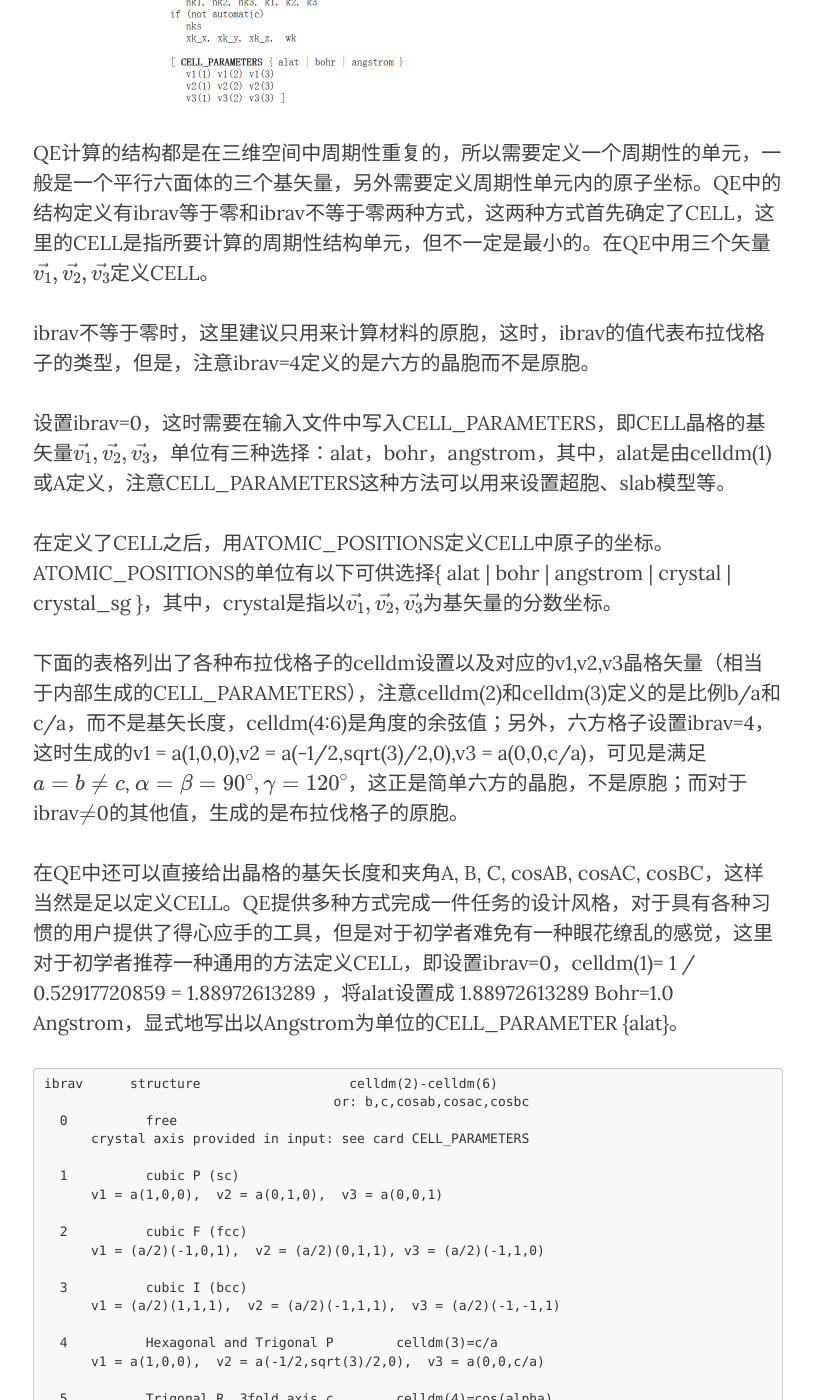
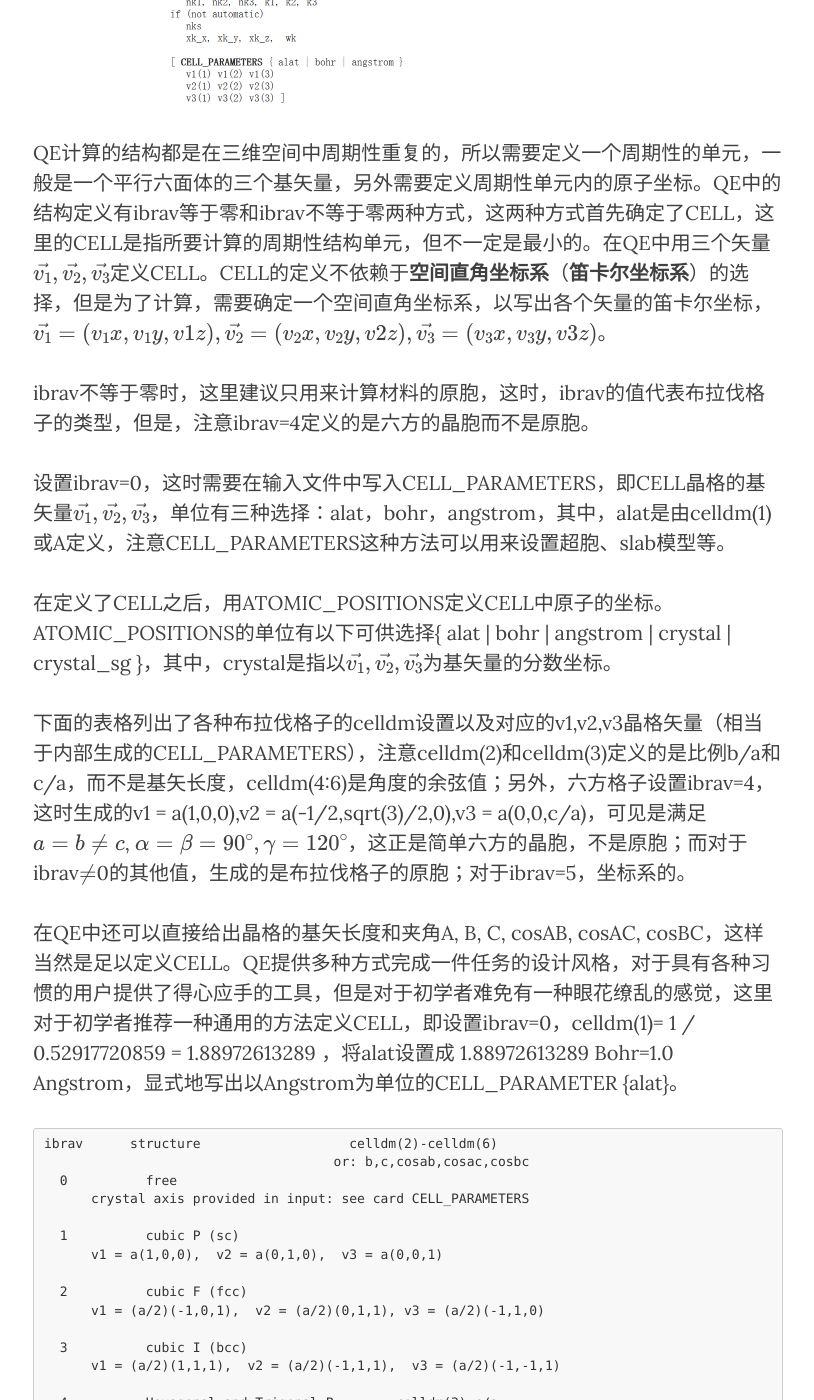
Before and after one commit to yyyu200/DFTbook, a Jekyll site: the page built from _posts/2019-04-07-TransCell.md, in a window 1280 px wide and 1400 px high, scrolled down 3337 px. Shown: the whole window, without its empty margins (232-1046 px from the left). Built offline with Jekyll 4.4.1, drawn with Linux system fonts in a browser that asks for light colours; nearby versions of some CDN libraries; formulas are drawn with MathJax 3; comment, search, counter and statistics services are not loaded.

Commit message:
modify at20190414-09:45:19-aliyun

```diff
--- a/_posts/2019-04-07-TransCell.md
+++ b/_posts/2019-04-07-TransCell.md
@@ -67,7 +67,7 @@ QE输入文件的总体结构如下图，与结构有关的包括CONTROL部分
     <img src="https://yyyu200.github.io/DFTbook/img/structure_input.png" width="503" />
 </p>
 
-QE计算的结构都是在三维空间中周期性重复的，所以需要定义一个周期性的单元，一般是一个平行六面体的三个基矢量，另外需要定义周期性单元内的原子坐标。QE中的结构定义有ibrav等于零和ibrav不等于零两种方式，这两种方式首先确定了CELL，这里的CELL是指所要计算的周期性结构单元，但不一定是最小的。在QE中用三个矢量$\vec{v_{1}},\vec{v_{2}},\vec{v_{3}}$定义CELL。
+QE计算的结构都是在三维空间中周期性重复的，所以需要定义一个周期性的单元，一般是一个平行六面体的三个基矢量，另外需要定义周期性单元内的原子坐标。QE中的结构定义有ibrav等于零和ibrav不等于零两种方式，这两种方式首先确定了CELL，这里的CELL是指所要计算的周期性结构单元，但不一定是最小的。在QE中用三个矢量$\vec{v_{1}},\vec{v_{2}},\vec{v_{3}}$定义CELL。CELL的定义不依赖于**空间直角坐标系**（**笛卡尔坐标系**）的选择，但是为了计算，需要确定一个空间直角坐标系，以写出各个矢量的笛卡尔坐标，$\vec{v_{1}}=(v_1x,v_1y,v1z),\vec{v_{2}}=(v_2x,v_2y,v2z),\vec{v_{3}}=(v_3x,v_3y,v3z)$。
 
 ibrav不等于零时，这里建议只用来计算材料的原胞，这时，ibrav的值代表布拉伐格子的类型，但是，注意ibrav=4定义的是六方的晶胞而不是原胞。
 
@@ -75,7 +75,7 @@ ibrav不等于零时，这里建议只用来计算材料的原胞，这时，ibr
 
 在定义了CELL之后，用ATOMIC_POSITIONS定义CELL中原子的坐标。ATOMIC_POSITIONS的单位有以下可供选择\{ alat \| bohr \| angstrom \| crystal \| crystal_sg \}，其中，crystal是指以$\vec{v_{1}},\vec{v_{2}},\vec{v_{3}}$为基矢量的分数坐标。
 
-下面的表格列出了各种布拉伐格子的celldm设置以及对应的v1,v2,v3晶格矢量（相当于内部生成的CELL_PARAMETERS），注意celldm(2)和celldm(3)定义的是比例b/a和c/a，而不是基矢长度，celldm(4:6)是角度的余弦值；另外，六方格子设置ibrav=4，这时生成的v1 = a(1,0,0),v2 = a(-1/2,sqrt(3)/2,0),v3 = a(0,0,c/a)，可见是满足$a=b \neq c$, $\alpha=\beta=90^\circ, \gamma=120^\circ $，这正是简单六方的晶胞，不是原胞；而对于ibrav$\neq$0的其他值，生成的是布拉伐格子的原胞。
+下面的表格列出了各种布拉伐格子的celldm设置以及对应的v1,v2,v3晶格矢量（相当于内部生成的CELL_PARAMETERS），注意celldm(2)和celldm(3)定义的是比例b/a和c/a，而不是基矢长度，celldm(4:6)是角度的余弦值；另外，六方格子设置ibrav=4，这时生成的v1 = a(1,0,0),v2 = a(-1/2,sqrt(3)/2,0),v3 = a(0,0,c/a)，可见是满足$a=b \neq c$, $\alpha=\beta=90^\circ, \gamma=120^\circ $，这正是简单六方的晶胞，不是原胞；而对于ibrav$\neq$0的其他值，生成的是布拉伐格子的原胞；对于ibrav=5，坐标系的。
 
 在QE中还可以直接给出晶格的基矢长度和夹角A, B, C, cosAB, cosAC, cosBC，这样当然是足以定义CELL。QE提供多种方式完成一件任务的设计风格，对于具有各种习惯的用户提供了得心应手的工具，但是对于初学者难免有一种眼花缭乱的感觉，这里对于初学者推荐一种通用的方法定义CELL，即设置ibrav=0，celldm(1)= 1 / 0.52917720859 = 1.88972613289 ，将alat设置成 1.88972613289 Bohr=1.0 Angstrom，显式地写出以Angstrom为单位的CELL_PARAMETER {alat}。
 
```
